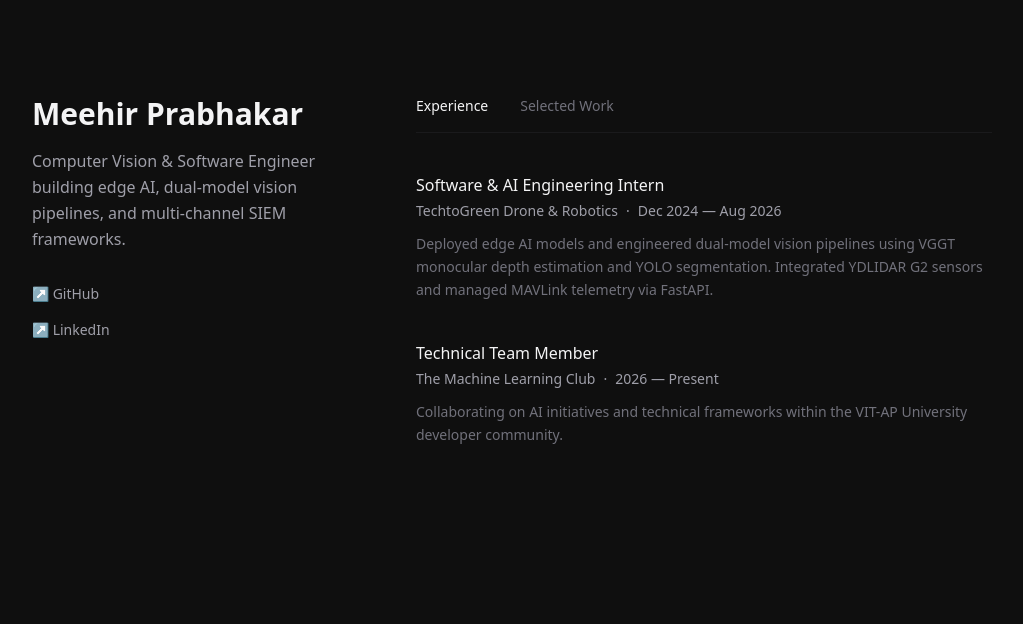
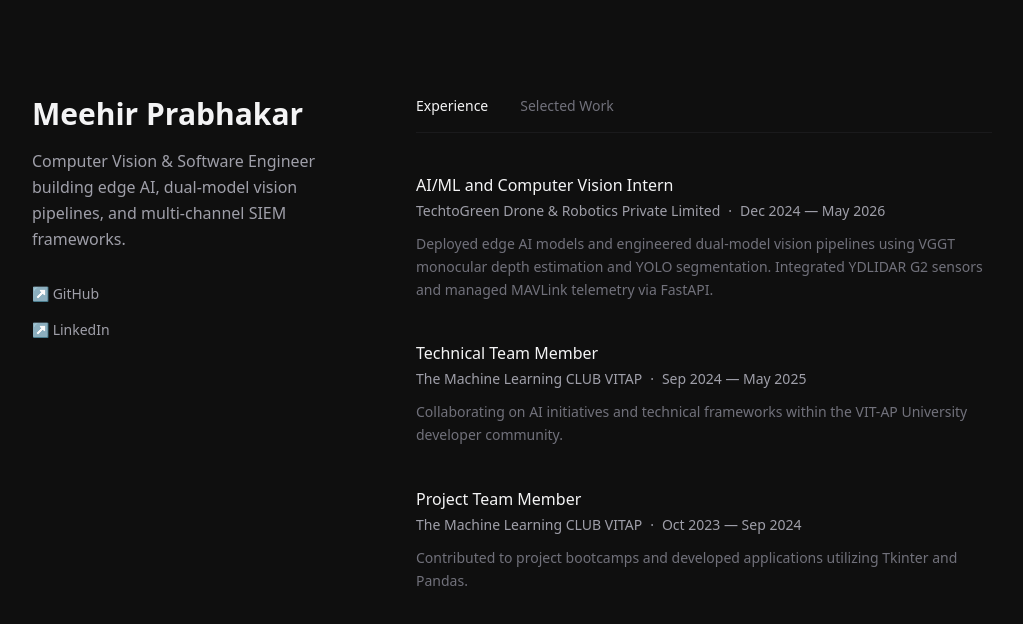
Before and after one commit to Meehir5907/portfolio, a Next.js app: page / in a window 1280 px wide. Shown: the top 624 px of the page, without its empty margins (128-1151 px from the left). Built offline with nearby package versions, Linux system fonts and the light colour scheme.

Commit message:
correct the experience discrepancies

```diff
--- a/app/page.tsx
+++ b/app/page.tsx
@@ -4,16 +4,22 @@ import { useState } from "react";
 
 const experience = [
     {
-        role: "Software & AI Engineering Intern",
-        company: "TechtoGreen Drone & Robotics",
-        period: "Dec 2024 — Aug 2026",
+        role: "AI/ML and Computer Vision Intern",
+        company: "TechtoGreen Drone & Robotics Private Limited",
+        period: "Dec 2024 — May 2026",
         description: "Deployed edge AI models and engineered dual-model vision pipelines using VGGT monocular depth estimation and YOLO segmentation. Integrated YDLIDAR G2 sensors and managed MAVLink telemetry via FastAPI.",
     },
     {
         role: "Technical Team Member",
-        company: "The Machine Learning Club",
-        period: "2026 — Present",
+        company: "The Machine Learning CLUB VITAP",
+        period: "Sep 2024 — May 2025",
         description: "Collaborating on AI initiatives and technical frameworks within the VIT-AP University developer community.",
+    },
+    {
+        role: "Project Team Member",
+        company: "The Machine Learning CLUB VITAP",
+        period: "Oct 2023 — Sep 2024",
+        description: "Contributed to project bootcamps and developed applications utilizing Tkinter and Pandas.",
     },
 ];
 
```
